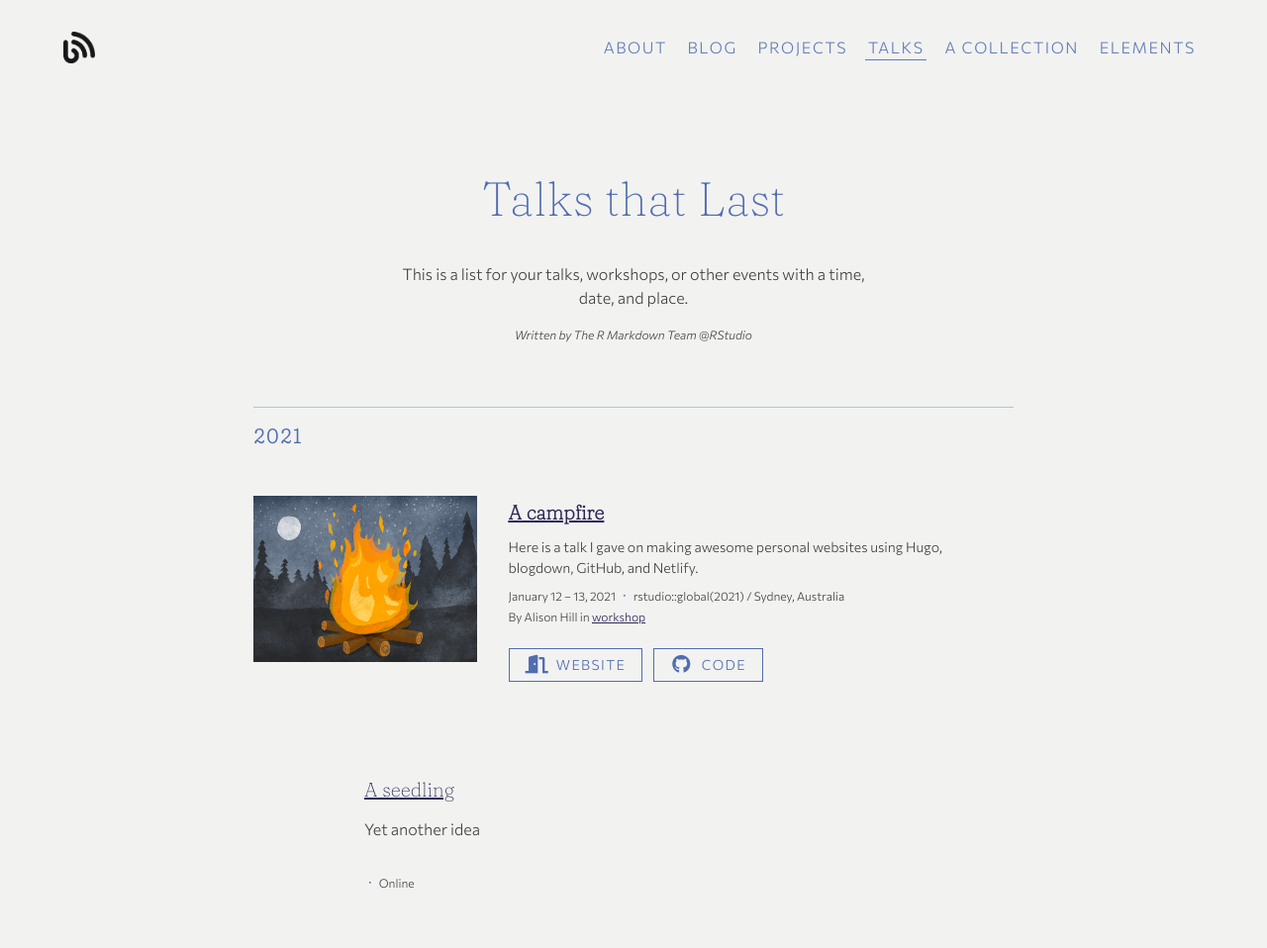
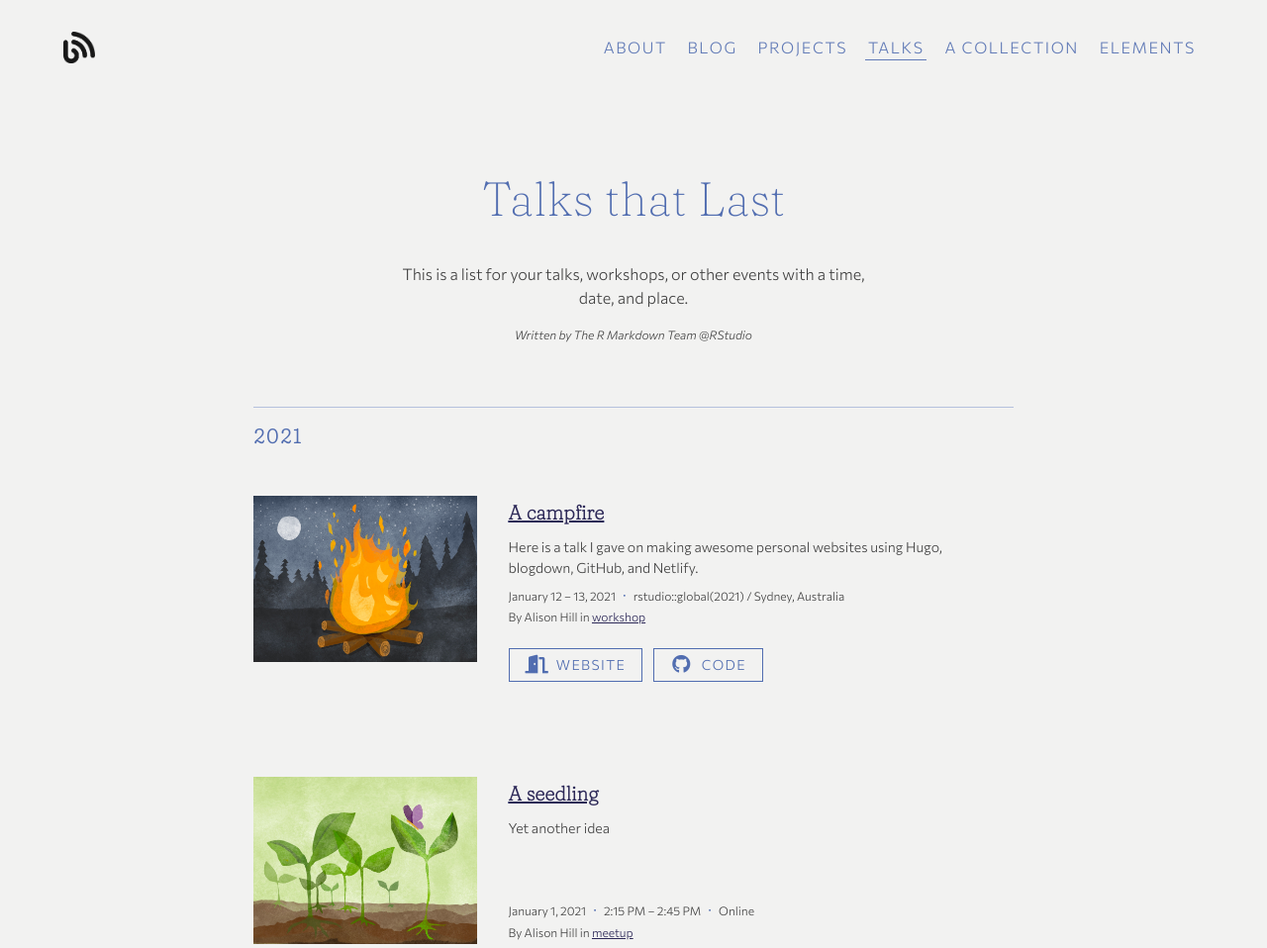
Before and after one commit to SJHageman/SJHageman.github.io, a plain HTML site: page talk/index.html in a window 1280 px wide. Shown: the top 958 px of the page at 99% size. Drawn offline with nearby package versions, Linux system fonts and the light colour scheme; a web font is replaced by a local one.

Commit message:
update main page

```diff
--- a/talk/index.html
+++ b/talk/index.html
@@ -221,14 +221,51 @@
 
 
 
-  <div class="measure-wide center mb4 mb5-l">
-    <header>
-      <h1 class="f4 mt0 mb2 lh-title underline fw4"><a href="/talk/second-seedling/" class="db">A seedling</a></h1>
 
-    </header>
+  <div class="flex flex-column flex-row-ns mb3 mb4-l">
+    <figure class="mr3-ns ma0 mb2 mb0-l w-100 w-30-ns">
+      <a href="/talk/second-seedling/" class="db">
 
-      <p class="lh-copy mb4">Yet another idea</p>
-    <footer>
+          <img src="https://SJHageman.github.io/talk/second-seedling/featured.jpg" class="db ma0 dim" alt="">
+
+      </a>
+    </figure>
+    <div class="flex flex-column w-100 w-70-ns pl3-ns">
+      <header class="w-100">
+        <h1 class="f4 mv1 lh-title underline"><a href="/talk/second-seedling/" class="db">A seedling</a></h1>
+
+      </header>
+
+      <p class="f6 lh-copy mv2 flex-auto measure-wide">Yet another idea</p>
+      <footer class="w-100">
+
+      <p class="f7 dib mv1">
+
+
+
+
+
+
+
+      January 1, 2021
+
+
+</p>
+
+        <span class="middot-divider"></span>
+        <p class="f7 dib mv1">
+
+
+
+
+
+
+
+      2:15 PM &ndash; 2:45 PM
+
+
+
+        </p>
 
 
         <span class="middot-divider"></span>
@@ -236,8 +273,14 @@
 
       <br />
 
+        <p class="f7 dib mv1">By Alison Hill in <a href="https://SJHageman.github.io/categories/meetup">meetup</a> </p>
+
 
     </footer>
+    </div>
+  </div>
+
+
 
 </article>
 
```
Also changed, not shown: categories/meetup/index.html (+6 -19 lines).
